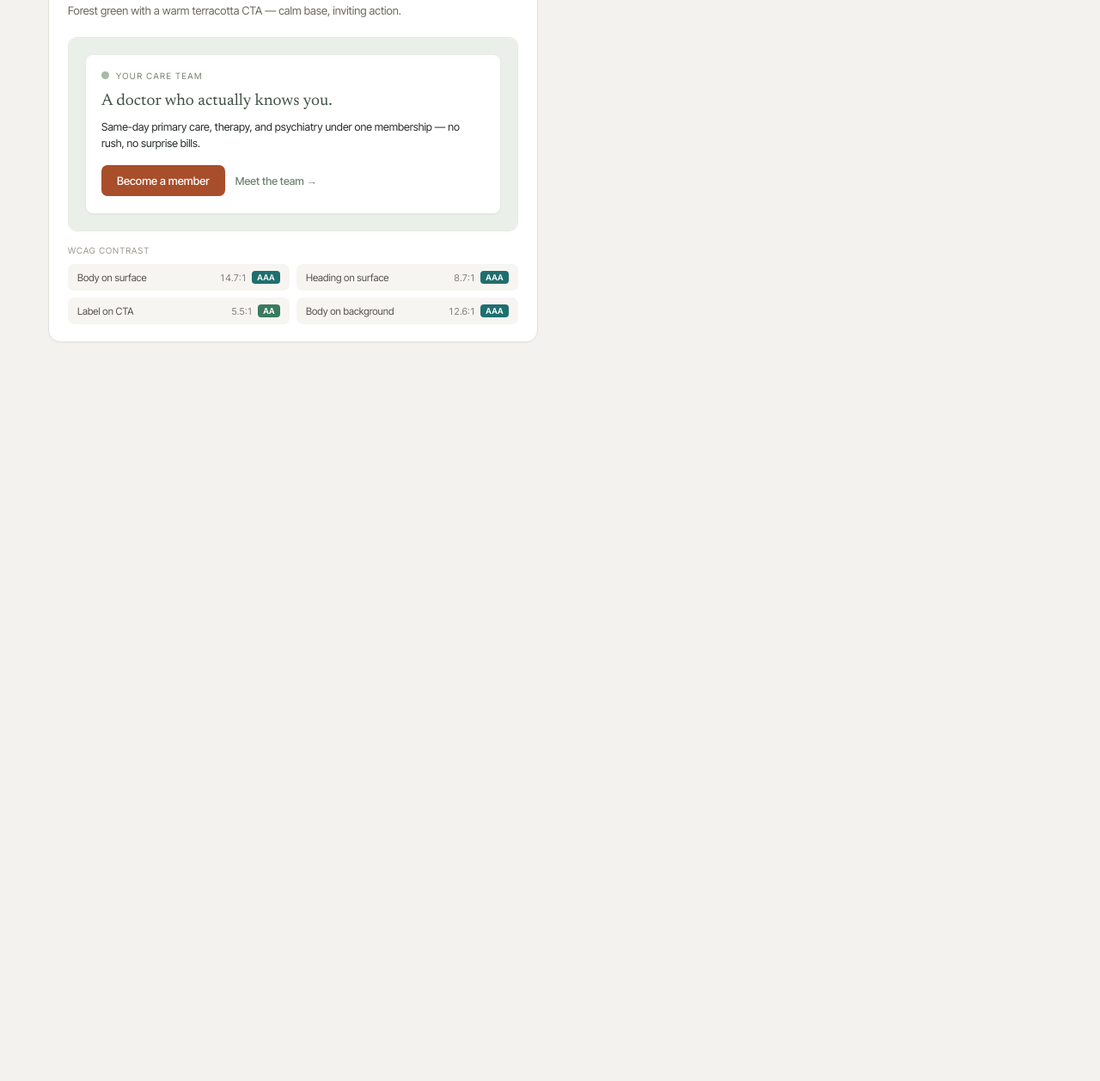
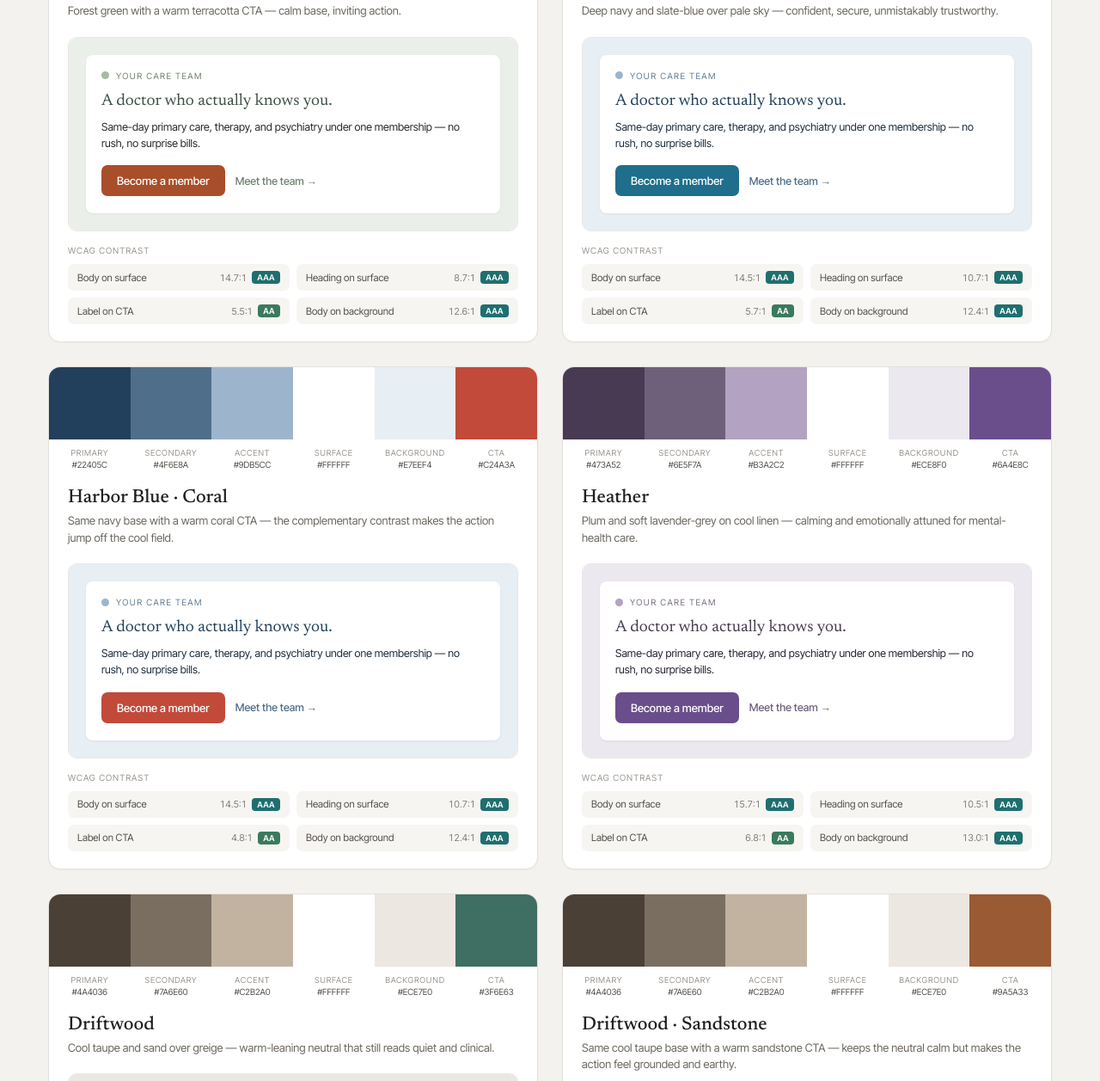
Before and after one commit to crbikebike/pcp-doc-collab, a plain HTML site: page index.html in a window 1280 px wide. Shown: the part 2471-3728 px from the top of the page at 86% size. Before the commit the page ends 2965 px from the top, so only its background shows below. Drawn offline with Linux system fonts and the light colour scheme.

Commit message:
Add 5 new cool palettes from updated design
Harbor Blue, Harbor Blue · Coral, Heather, Driftwood, and Driftwood · Sandstone added to the cool section.

Co-Authored-By: Claude Sonnet 4.6 <noreply@anthropic.com>

```diff
--- a/index.html
+++ b/index.html
@@ -63,6 +63,21 @@ const palettes = {
     { name:'Morning Sage', desc:'Forest green with a warm terracotta CTA — calm base, inviting action.',
       primary:'#3D5043', secondary:'#6E8071', accent:'#A8B9A4', surface:'#FFFFFF', bg:'#EAEFE9', cta:'#A84E2A',
       ctaText:'#FFFFFF', text:'#232A24', muted:'#74806F' },
+    { name:'Harbor Blue', desc:'Deep navy and slate-blue over pale sky — confident, secure, unmistakably trustworthy.',
+      primary:'#22405C', secondary:'#4F6E8A', accent:'#9DB5CC', surface:'#FFFFFF', bg:'#E7EEF4', cta:'#1F6E8C',
+      ctaText:'#FFFFFF', text:'#1A2B3A', muted:'#647C92' },
+    { name:'Harbor Blue · Coral', desc:'Same navy base with a warm coral CTA — the complementary contrast makes the action jump off the cool field.',
+      primary:'#22405C', secondary:'#4F6E8A', accent:'#9DB5CC', surface:'#FFFFFF', bg:'#E7EEF4', cta:'#C24A3A',
+      ctaText:'#FFFFFF', text:'#1A2B3A', muted:'#647C92' },
+    { name:'Heather', desc:'Plum and soft lavender-grey on cool linen — calming and emotionally attuned for mental-health care.',
+      primary:'#473A52', secondary:'#6E5F7A', accent:'#B3A2C2', surface:'#FFFFFF', bg:'#ECE8F0', cta:'#6A4E8C',
+      ctaText:'#FFFFFF', text:'#272030', muted:'#7C7088' },
+    { name:'Driftwood', desc:'Cool taupe and sand over greige — warm-leaning neutral that still reads quiet and clinical.',
+      primary:'#4A4036', secondary:'#7A6E60', accent:'#C2B2A0', surface:'#FFFFFF', bg:'#ECE7E0', cta:'#3F6E63',
+      ctaText:'#FFFFFF', text:'#2B241D', muted:'#80776A' },
+    { name:'Driftwood · Sandstone', desc:'Same cool taupe base with a warm sandstone CTA — keeps the neutral calm but makes the action feel grounded and earthy.',
+      primary:'#4A4036', secondary:'#7A6E60', accent:'#C2B2A0', surface:'#FFFFFF', bg:'#ECE7E0', cta:'#9A5A33',
+      ctaText:'#FFFFFF', text:'#2B241D', muted:'#80776A' },
   ]
 };
 
```
